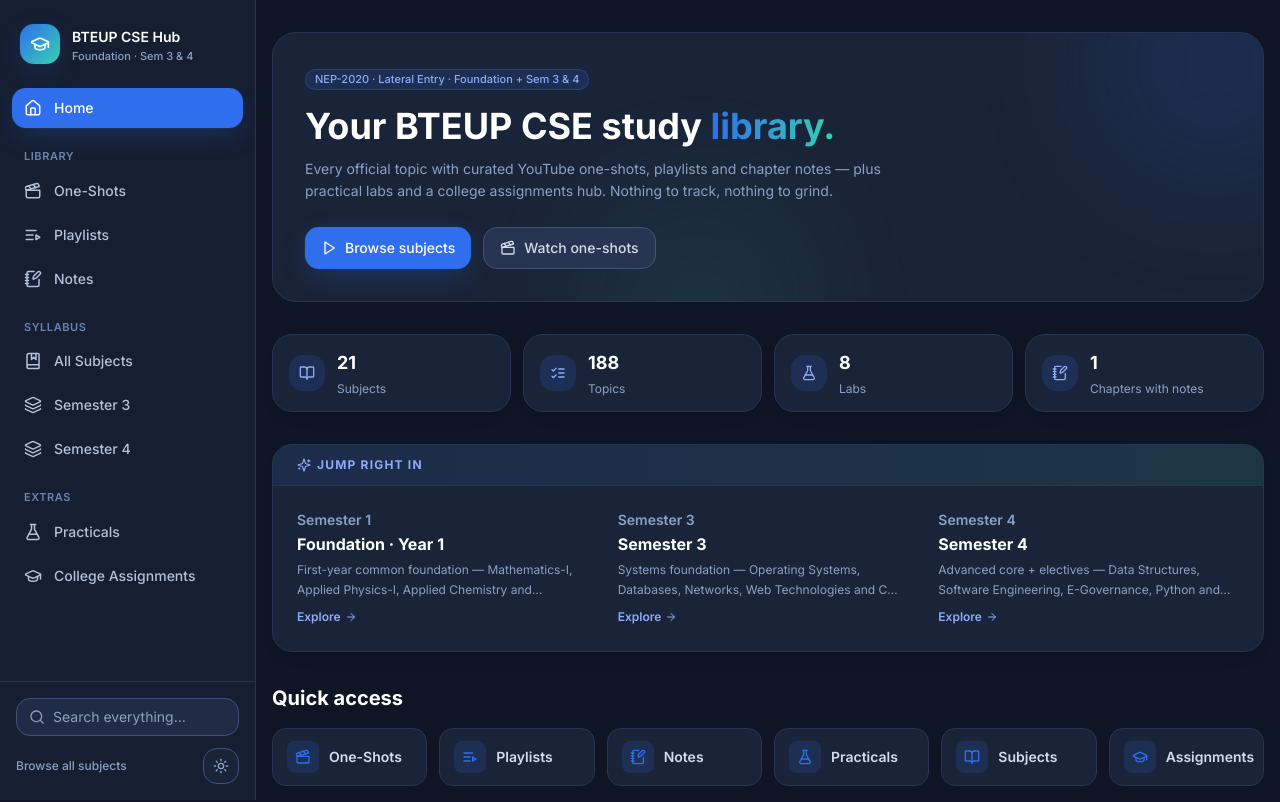
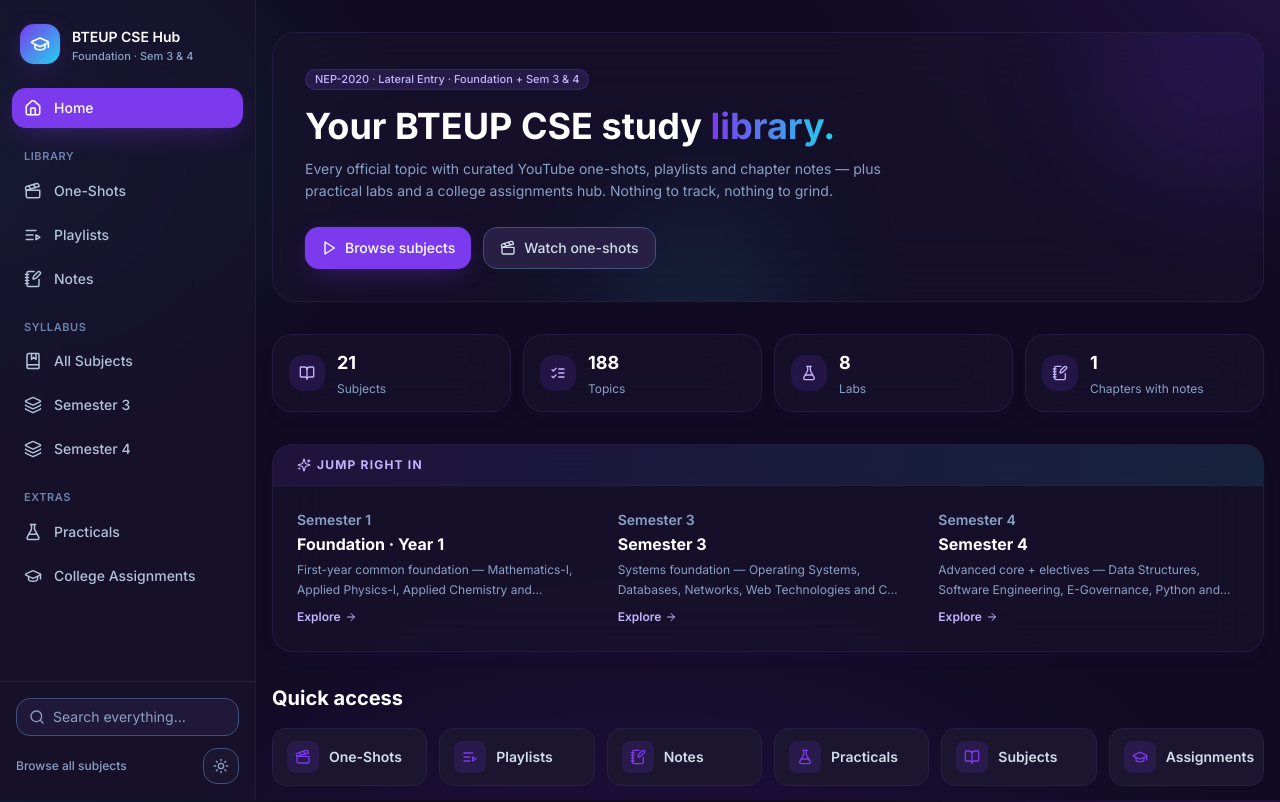
Before and after one commit to Tauseef666-ctrl/2nd-year-lateral, a React (Vite) app: page / in a window 1280 px wide. Shown: the top 802 px of the page. Built offline with nearby package versions, Linux system fonts and the light colour scheme.

Commit message:
style: re-skin to violet/cyan glassmorphism
- violet accent + cyan secondary palette, violet-tinted ink darks
- translucent glass cards, surfaces and gradients in light and dark
- fixed radial violet/cyan glow backgrounds

```diff
--- a/src/components/Layout.tsx
+++ b/src/components/Layout.tsx
@@ -90,7 +90,7 @@
 
   return (
     <div className="min-h-svh">
-      <aside className="fixed inset-y-0 left-0 z-40 hidden w-64 flex-col border-r border-ink-100 bg-white/70 backdrop-blur-xl dark:border-ink-800 dark:bg-ink-900/70 lg:flex">
+      <aside className="fixed inset-y-0 left-0 z-40 hidden w-64 flex-col border-r border-ink-100/70 bg-white/60 backdrop-blur-2xl dark:border-ink-800/70 dark:bg-ink-900/60 lg:flex">
         <div className="px-5 py-6">
           <NavLink to="/">
             <Brand />
@@ -165,7 +165,7 @@
         </div>
       </aside>
 
-      <header className="sticky top-0 z-40 flex items-center justify-between border-b border-ink-100 bg-white/80 px-4 py-3 backdrop-blur-xl dark:border-ink-800 dark:bg-ink-950/80 lg:hidden">
+      <header className="sticky top-0 z-40 flex items-center justify-between border-b border-ink-100/70 bg-white/60 px-4 py-3 backdrop-blur-2xl dark:border-ink-800/70 dark:bg-ink-950/70 lg:hidden">
         <NavLink to="/">
           <Brand />
         </NavLink>
@@ -187,7 +187,7 @@
         </main>
       </div>
 
-      <nav className="fixed inset-x-0 bottom-0 z-40 border-t border-ink-100 bg-white/90 pb-[env(safe-area-inset-bottom)] backdrop-blur-xl dark:border-ink-800 dark:bg-ink-950/90 lg:hidden">
+      <nav className="fixed inset-x-0 bottom-0 z-40 border-t border-ink-100/70 bg-white/70 pb-[env(safe-area-inset-bottom)] backdrop-blur-2xl dark:border-ink-800/70 dark:bg-ink-950/70 lg:hidden">
         <div className="grid grid-cols-5">
           {mobileItems.map((item) => {
             const Icon = item.icon;
--- a/src/components/ui.tsx
+++ b/src/components/ui.tsx
@@ -13,7 +13,7 @@
   return (
     <div
       className={cx(
-        'rounded-2xl border border-ink-100 bg-white shadow-card dark:border-ink-800 dark:bg-ink-900',
+        'rounded-2xl border border-ink-100/80 bg-white/70 shadow-card backdrop-blur-xl dark:border-ink-800/80 dark:bg-ink-900/50',
         className,
       )}
     >
@@ -117,7 +117,7 @@
 
 export function EmptyState({ icon, title, body, action }: EmptyStateProps) {
   return (
-    <div className="flex flex-col items-center gap-3 rounded-2xl border border-dashed border-ink-200 bg-white/60 px-6 py-14 text-center dark:border-ink-700 dark:bg-ink-900/40">
+    <div className="flex flex-col items-center gap-3 rounded-2xl border border-dashed border-ink-200/80 bg-white/50 px-6 py-14 text-center backdrop-blur-sm dark:border-ink-700/80 dark:bg-ink-900/30">
       <div className="grid h-12 w-12 place-items-center rounded-2xl bg-accent/10 text-accent dark:bg-accent/15">
         {icon}
       </div>
@@ -130,7 +130,7 @@
 
 export function SourceNote() {
   return (
-    <div className="flex flex-wrap items-center gap-2 rounded-xl border border-ink-100 bg-white px-4 py-3 text-xs leading-relaxed text-ink-500 dark:border-ink-800 dark:bg-ink-900 dark:text-ink-400">
+    <div className="flex flex-wrap items-center gap-2 rounded-xl border border-ink-100/80 bg-white/60 px-4 py-3 text-xs leading-relaxed text-ink-500 backdrop-blur-xl dark:border-ink-800/80 dark:bg-ink-900/50 dark:text-ink-400">
       <Badge tone="accent">Official BTEUP syllabus</Badge>
       <Badge tone="mint">Curated YouTube picks</Badge>
       <span>Every video opens on YouTube. Resources are curated for the official topics — they are not official BTEUP study material.</span>
--- a/src/index.css
+++ b/src/index.css
@@ -16,6 +16,18 @@
 
 body {
   @apply bg-ink-50 font-sans text-ink-900 antialiased dark:bg-ink-950 dark:text-ink-100;
+  background-image:
+    radial-gradient(1100px 620px at 115% -12%, rgba(124, 58, 237, 0.12), transparent 62%),
+    radial-gradient(900px 520px at -12% 18%, rgba(34, 211, 238, 0.12), transparent 62%),
+    radial-gradient(1000px 640px at 50% 118%, rgba(124, 58, 237, 0.1), transparent 62%);
+  background-attachment: fixed;
+}
+
+html.dark body {
+  background-image:
+    radial-gradient(1100px 620px at 115% -12%, rgba(124, 58, 237, 0.22), transparent 62%),
+    radial-gradient(900px 520px at -12% 18%, rgba(34, 211, 238, 0.14), transparent 62%),
+    radial-gradient(1000px 640px at 50% 118%, rgba(76, 29, 149, 0.28), transparent 62%);
 }
 
 ::selection {
--- a/src/pages/Home.tsx
+++ b/src/pages/Home.tsx
@@ -86,7 +86,7 @@
 
   return (
     <section className="space-y-8">
-      <div className="relative overflow-hidden rounded-3xl border border-ink-100 bg-white px-6 py-8 dark:border-ink-800 dark:bg-ink-900 sm:px-8">
+      <div className="relative overflow-hidden rounded-3xl border border-ink-100/80 bg-white/60 px-6 py-8 backdrop-blur-2xl dark:border-ink-800/80 dark:bg-ink-900/50 sm:px-8">
         <div className="pointer-events-none absolute -right-16 -top-20 h-56 w-56 rounded-full bg-accent/15 blur-3xl" />
         <div className="pointer-events-none absolute -bottom-24 left-1/3 h-48 w-48 rounded-full bg-mint-400/10 blur-3xl" />
         <div className="relative animate-fade-up">
--- a/tailwind.config.js
+++ b/tailwind.config.js
@@ -14,27 +14,30 @@
           500: '#6c83ae',
           600: '#586c95',
           700: '#41527a',
-          800: '#283552',
-          900: '#1a2438',
-          950: '#0f1524',
+          800: '#271f44',
+          900: '#1b1530',
+          950: '#100b22',
         },
         accent: {
-          DEFAULT: '#2f6fed',
-          50: '#eef4ff',
-          100: '#dce6fd',
-          200: '#b9ccfb',
-          300: '#8dabf8',
-          400: '#5f86f2',
-          500: '#2f6fed',
-          600: '#1f56d6',
-          700: '#1a44ab',
-          800: '#1a3a89',
-          900: '#1c376e',
+          DEFAULT: '#7c3aed',
+          50: '#f5f3ff',
+          100: '#ede9fe',
+          200: '#ddd6fe',
+          300: '#c4b5fd',
+          400: '#a78bfa',
+          500: '#8b5cf6',
+          600: '#7c3aed',
+          700: '#6d28d9',
+          800: '#5b21b6',
+          900: '#4c1d95',
+          950: '#2e1065',
         },
         mint: {
-          400: '#34d3b0',
-          500: '#14b890',
-          600: '#0b9a7a',
+          300: '#67e8f9',
+          400: '#22d3ee',
+          500: '#06b6d4',
+          600: '#0891b2',
+          700: '#0e7490',
         },
       },
       fontFamily: {
@@ -43,9 +46,9 @@
         mono: ['"JetBrains Mono"', 'ui-monospace', 'SFMono-Regular', 'monospace'],
       },
       boxShadow: {
-        card: '0 1px 2px rgba(16,24,40,.04), 0 8px 24px -12px rgba(16,24,40,.12)',
-        cardHover: '0 2px 4px rgba(16,24,40,.05), 0 16px 32px -12px rgba(16,24,40,.18)',
-        glow: '0 0 0 1px rgba(47,111,237,.08), 0 8px 30px -8px rgba(47,111,237,.35)',
+        card: '0 1px 2px rgba(76,29,149,.05), 0 8px 24px -12px rgba(76,29,149,.14)',
+        cardHover: '0 2px 4px rgba(76,29,149,.08), 0 16px 32px -12px rgba(76,29,149,.22)',
+        glow: '0 0 0 1px rgba(124,58,237,.10), 0 8px 30px -8px rgba(124,58,237,.40)',
       },
       borderRadius: {
         xl: '0.875rem',
```
